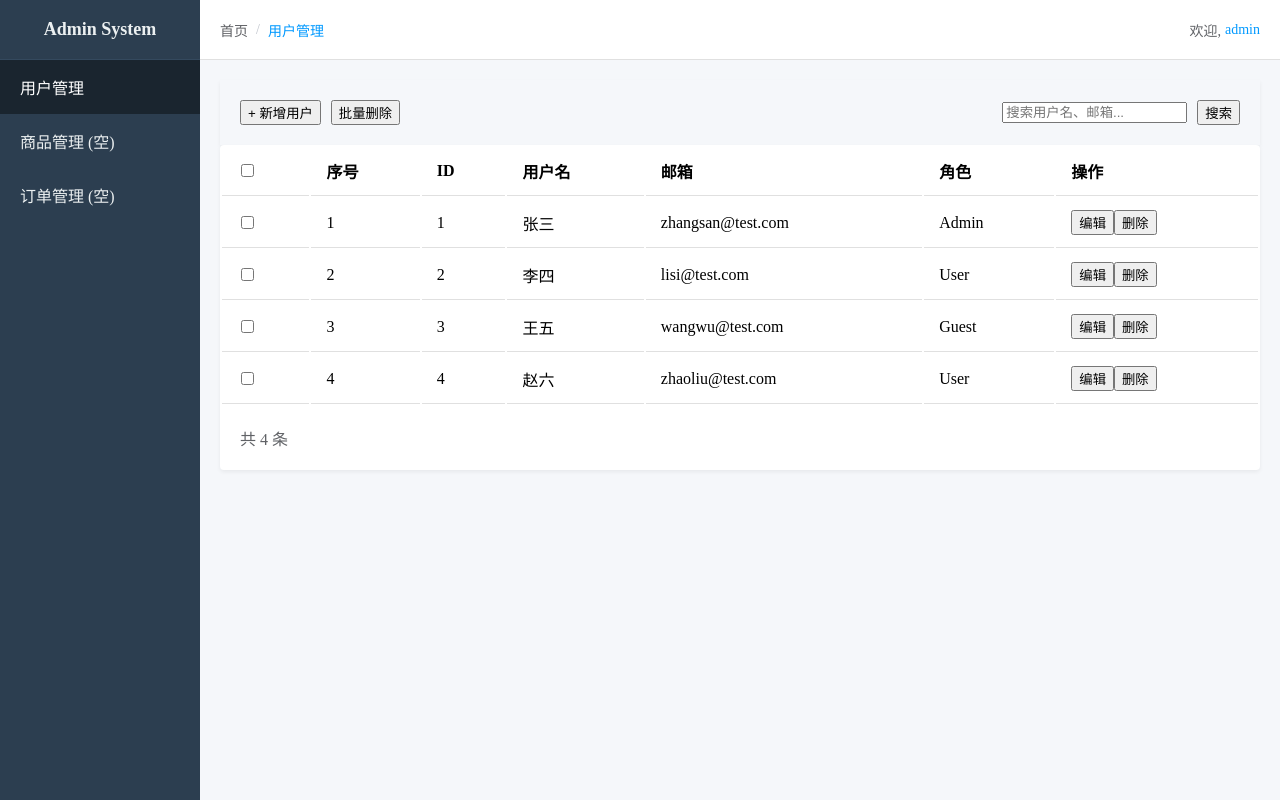
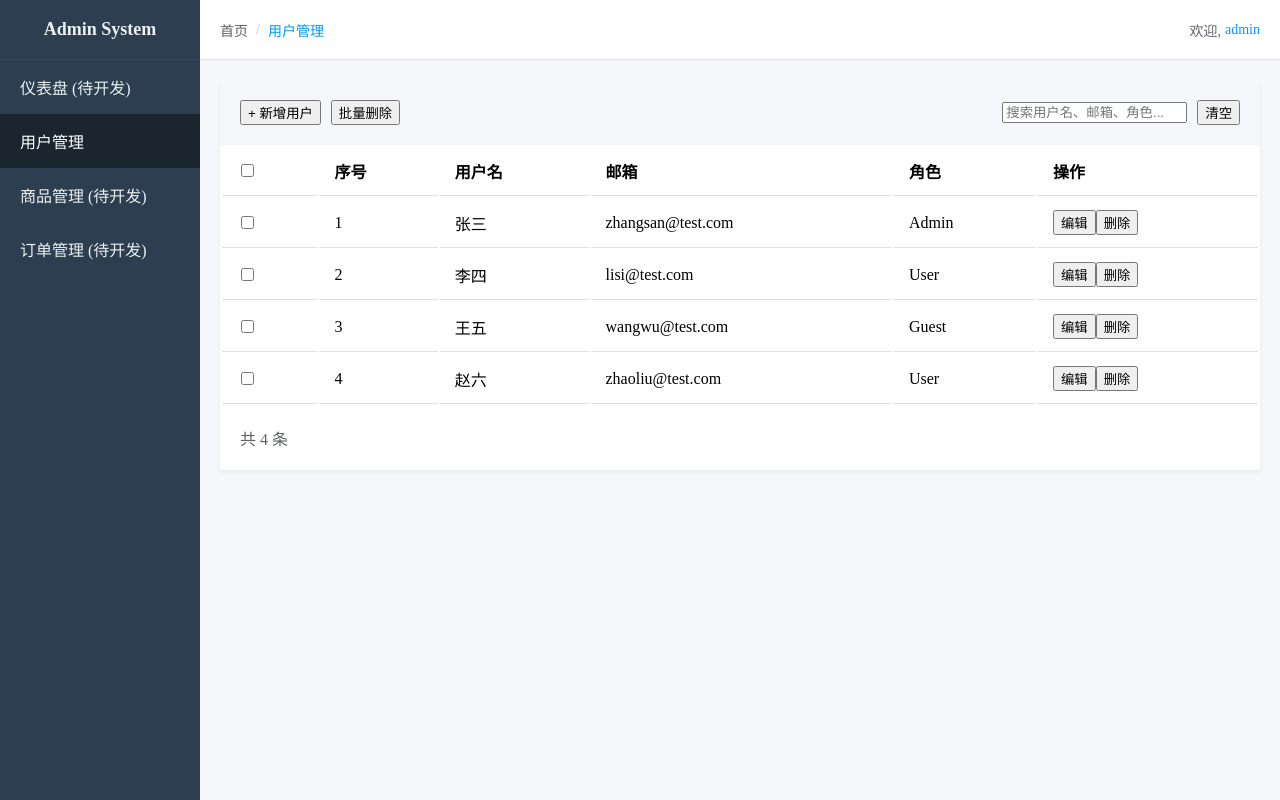
Before and after one commit to 17726/vue2-admin-system, a Vue app: page / in a window 1280 px wide. Built offline with nearby package versions, Linux system fonts and the light colour scheme.

Commit message:
搜索、删除功能

```diff
--- a/src/components/SiderBar.vue
+++ b/src/components/SiderBar.vue
@@ -4,9 +4,11 @@
     <!-- 使用nav -->
     <nav class="menu">
       <ul>
+        <li class="menu-item">仪表盘 (待开发)</li>
         <li class="menu-item active">用户管理</li>
-        <li class="menu-item">商品管理 (空)</li>
-        <li class="menu-item">订单管理 (空)</li>
+        <li class="menu-item">商品管理 (待开发)</li>
+        <li class="menu-item">订单管理 (待开发)</li>
+
       </ul>
     </nav>
   </div>
--- a/src/components/views/UserManagement.vue
+++ b/src/components/views/UserManagement.vue
@@ -10,9 +10,12 @@
         <input
           type="text"
           class="search-input"
-          placeholder="搜索用户名、邮箱..."
+          placeholder="搜索用户名、邮箱、角色..."
+          v-model="filters.searchText"
         />
-        <button class="btn btn-default">搜索</button>
+        <!-- 实时搜索不需按钮 -->
+        <!-- <button class="btn btn-default" >搜索</button> -->
+         <button class="btn btn-default" @click="clearSearchInput()">清空</button>
       </div>
     </div>
 
@@ -25,24 +28,26 @@
               <input type="checkbox" />
             </th>
             <th>序号</th>
-            <th>ID</th>
             <th>用户名</th>
+            <!-- <th>ID</th> -->
             <th>邮箱</th>
             <th>角色</th>
             <th>操作</th>
           </tr>
         </thead>
         <tbody>
-          <tr v-for="(item,index) in userList" :key="item.id">
+          <tr v-for="(item, index) in filteredUserList" :key="item.id">
             <td><input type="checkbox" /></td>
             <td>{{ index + 1 }}</td>
-            <td>{{item.id}}</td>
-            <td>{{item.name}}</td>
+            <td>{{ item.name }}</td>
+            <!-- <td>{{ item.id }}</td> -->
             <td>{{ item.email }}</td>
             <td>{{ item.role }}</td>
             <td>
               <button class="btn btn-link">编辑</button>
-              <button class="btn btn-link btn-danger">删除</button>
+              <button class="btn btn-link btn-danger" @click="del(item.id)">
+                删除
+              </button>
             </td>
           </tr>
         </tbody>
@@ -66,7 +71,35 @@ export default {
         { id: 3, name: "王五", email: "wangwu@test.com", role: "Guest" },
         { id: 4, name: "赵六", email: "zhaoliu@test.com", role: "User" },
       ],
+      filters: {
+        searchText: "",
+      },
     };
+  },
+  methods: {
+    del(id) {
+      this.userList = this.userList.filter((item) => item.id !== id);
+    },
+    clearSearchInput() {
+      this.filters.searchText = "";
+    }
+  },
+  computed: {
+    filteredUserList() {
+      const list = this.userList;
+      const searchText = this.filters.searchText.trim().toLowerCase();
+      //为空返回全部列表
+      if (!searchText) {
+        return list;
+      }
+      return list.filter((user) => {
+        //不区分大小写搜索
+        return (user.name.toLocaleLowerCase().includes(searchText) ||
+          user.email.toLocaleLowerCase().includes(searchText) ||
+          user.role.toLocaleLowerCase().includes(searchText)
+        )
+      });
+    },
   },
 };
 </script>
@@ -91,6 +124,7 @@ export default {
       display: flex;
       gap: 10px;
       align-items: center;
+
       .search-input {
         // width: min(240px,100%);
       }
@@ -103,22 +137,22 @@ export default {
     border-radius: 4px;
     // min-height: 400px;
     box-shadow: 0 2px 4px rgba(0, 0, 0, 0.06);
-    .user-table{
+    .user-table {
       width: 100%;
       //边框合并
       // border-collapse: collapse;
-        th,td{
+      th,
+      td {
         padding: 12px 15px;
         //文本左对齐
         text-align: left;
         border-bottom: 1px solid #e0e0e0;
       }
-
     }
-    .pagination{
+    .pagination {
       padding: $base-padding;
       text-align: left;
-        .total{
+      .total {
         color: #606266;
       }
     }
```
Lines whose indentation alone changed are shown as unchanged.
